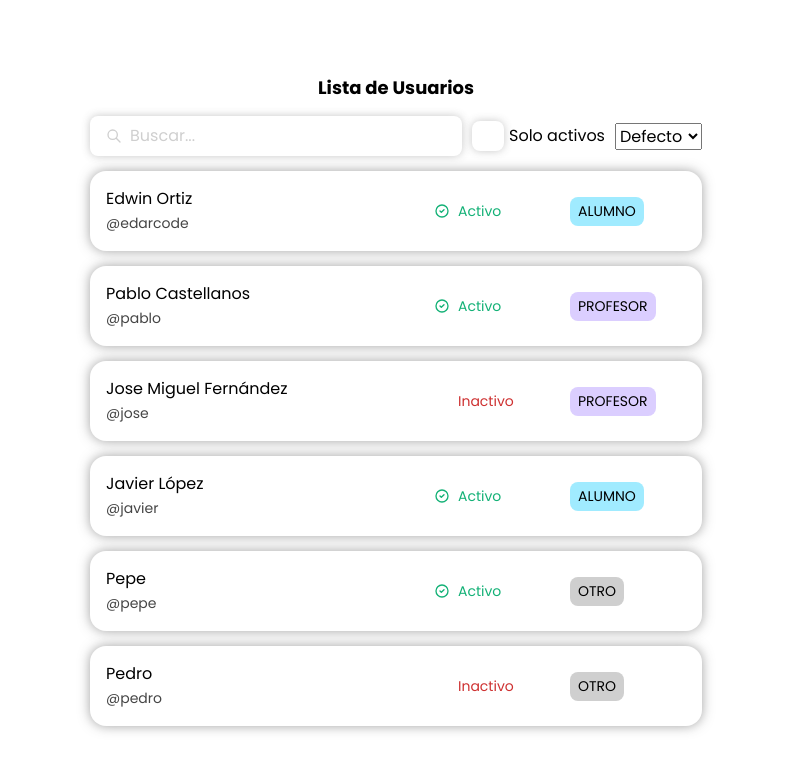
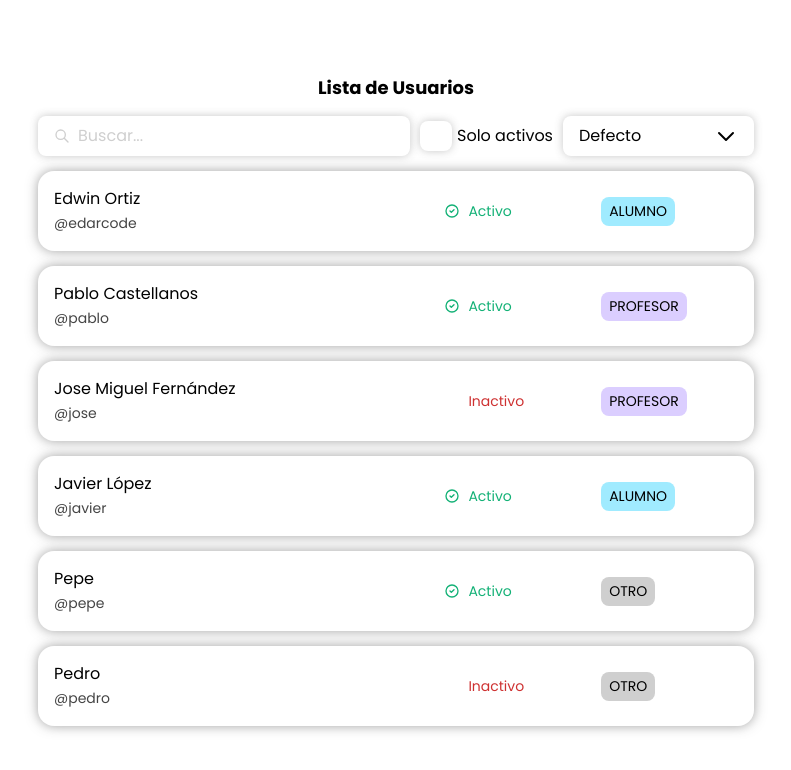
Before and after one commit to edarcode/user-manager, a React (Vite) app: page / in a window 1280 px wide. Shown: the top 770 px of the page, without its empty margins (244-1035 px from the left). Built offline with nearby package versions, Linux system fonts and the light colour scheme; some icons are missing.

Commit message:
creando Select

```diff
--- a/src/components/UserListForm/UserListForm.jsx
+++ b/src/components/UserListForm/UserListForm.jsx
@@ -1,5 +1,6 @@
 import InputCheckbox from "../form/InputCheckbox/InputCheckbox";
 import InputSearch from "../form/InputSearch/InputSearch";
+import Select from "../form/Select/Select";
 import css from "./style.module.css";
 
 export default function UserListForm({
@@ -37,12 +38,12 @@ export default function UserListForm({
 				text="Solo activos"
 			/>
 
-			<select value={sortBy} onChange={handleOnChangeSortBy}>
+			<Select value={sortBy} onChange={handleOnChangeSortBy}>
 				<option value="default">Defecto</option>
 				<option value="name">Nombre</option>
 				{!onlyActive && <option value="active">Activo</option>}
 				<option value="role">Rol</option>
-			</select>
+			</Select>
 		</form>
 	);
 }
--- a/src/components/form/InputSearch/style.module.css
+++ b/src/components/form/InputSearch/style.module.css
@@ -9,6 +9,7 @@
 	left: 16px;
 	transform: translateY(-50%);
 	color: var(--color-lightgray);
+	pointer-events: none;
 }
 .input {
 	padding: 8px 16px;
--- /dev/null
+++ b/src/components/form/Select/Select.jsx
@@ -0,0 +1,11 @@
+import ArrowDown from "../../icons/ArrowDown";
+import css from "./style.module.css";
+
+export default function Select(props) {
+	return (
+		<div className={css.wrapper}>
+			<select {...props} className={css.select}></select>
+			<ArrowDown className={css.arrow} />
+		</div>
+	);
+}
--- /dev/null
+++ b/src/components/form/Select/style.module.css
@@ -0,0 +1,26 @@
+.wrapper {
+	position: relative;
+}
+.select {
+	height: 40px;
+	padding: 8px 110px 8px 16px;
+	appearance: none;
+	border: var(--border-sm);
+	border: none;
+	outline: transparent;
+	box-shadow: var(--shadow-sm);
+	background-color: var(--color-white);
+	border-radius: var(--radius-sm);
+}
+.select:focus {
+	box-shadow: var(--shadow-md);
+}
+.arrow {
+	width: 24px;
+	height: 24px;
+	position: absolute;
+	top: 50%;
+	right: 16px;
+	transform: translateY(-50%);
+	pointer-events: none;
+}
--- /dev/null
+++ b/src/components/icons/ArrowDown.jsx
@@ -0,0 +1,18 @@
+export default function ArrowDown(props) {
+	return (
+		<svg
+			{...props}
+			fill="none"
+			stroke="currentColor"
+			viewBox="0 0 24 24"
+			xmlns="http://www.w3.org/2000/svg"
+		>
+			<path
+				strokeLinecap="round"
+				strokeLinejoin="round"
+				strokeWidth="2"
+				d="M19 9l-7 7-7-7"
+			></path>
+		</svg>
+	);
+}
```
